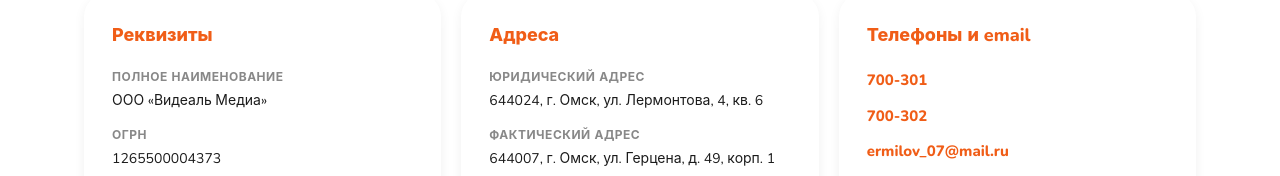
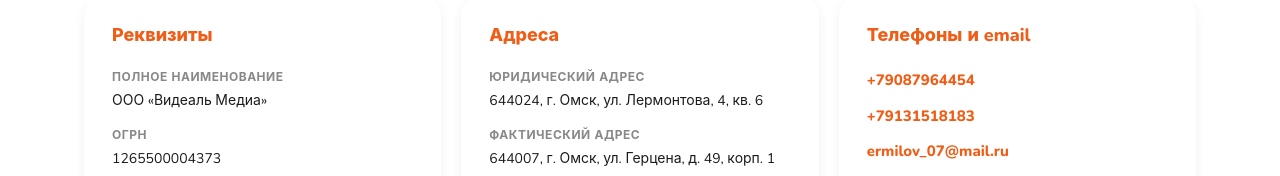
Before and after one commit to XomyaxX/vidial-media, a plain HTML site: page index.html in a window 1280 px wide. Shown: the part 3763-3939 px from the top of the page. Drawn offline with nearby package versions, Linux system fonts and the light colour scheme.

Commit message:
Update index.html

```diff
--- a/index.html
+++ b/index.html
@@ -251,8 +251,8 @@
           <div class="contact-card">
             <h3>Телефоны и email</h3>
             <ul class="contact-list">
-              <li><a href="tel:+73812700301">700-301</a></li>
-              <li><a href="tel:+73812700302">700-302</a></li>
+              <li><a href="tel:+79087964454">+79087964454</a></li>
+              <li><a href="tel:+79131518183">+79131518183</a></li>
               <li><a href="mailto:ermilov_07@mail.ru">ermilov_07@mail.ru</a></li>
             </ul>
           </div>
```
